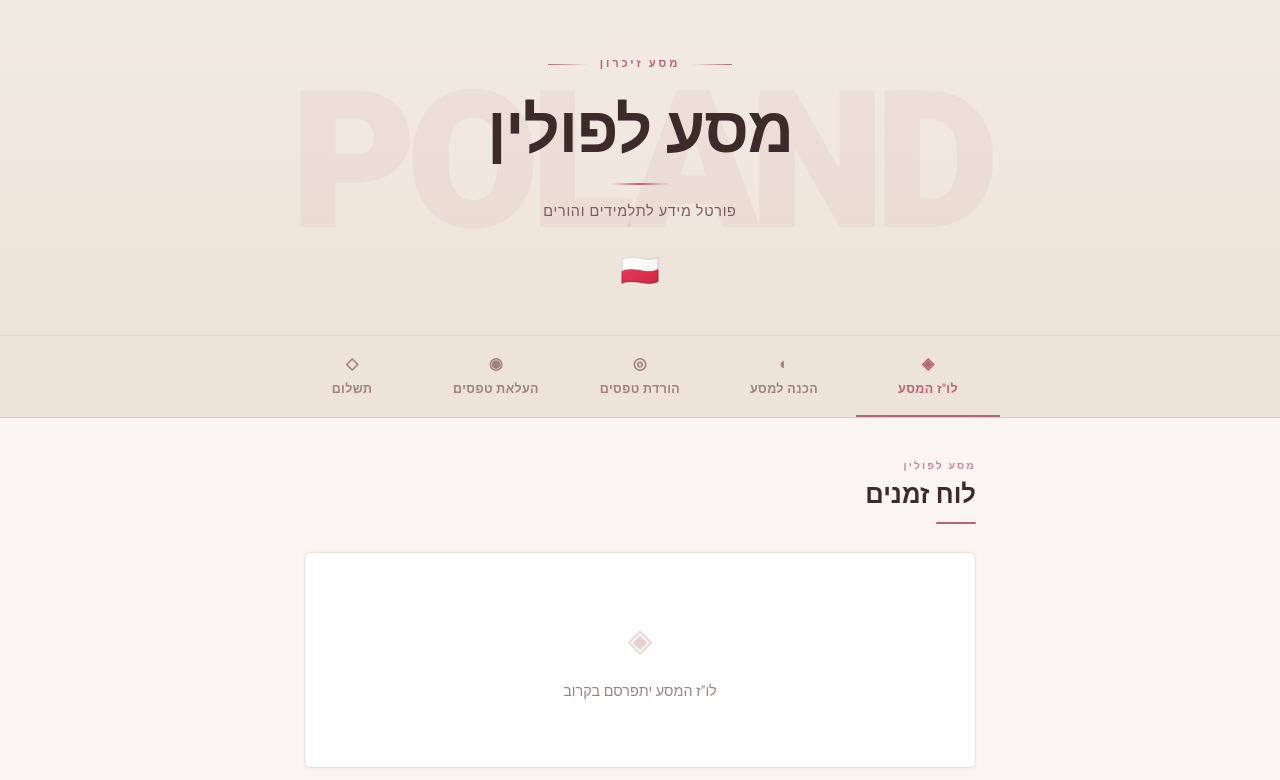
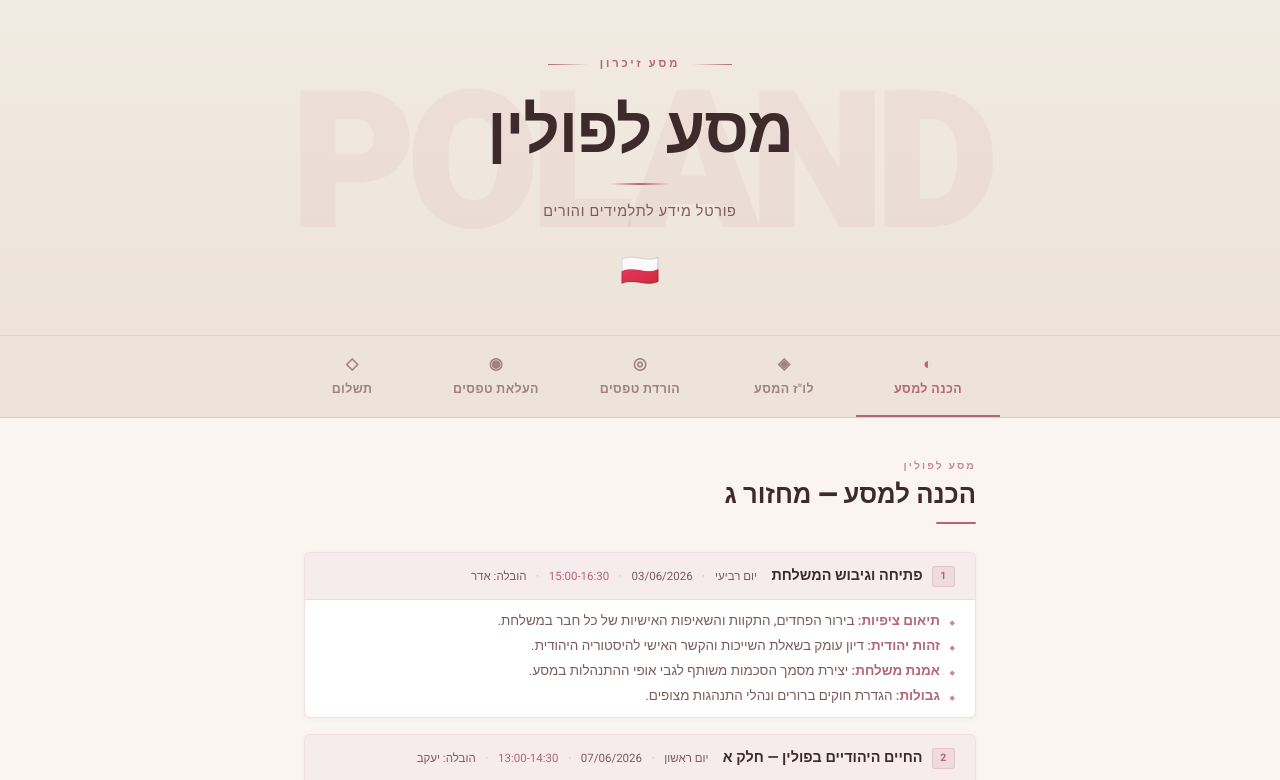
Before and after one commit to yaacovbod/poland, a Next.js app: page / in a window 1280 px wide. Shown: the top 780 px of the page. Built offline with nearby package versions, Linux system fonts and the light colour scheme.

Commit message:
Set prep tab as default and move it to rightmost position
Co-Authored-By: Claude Sonnet 4.6 <noreply@anthropic.com>

```diff
--- a/src/app/page.tsx
+++ b/src/app/page.tsx
@@ -253,7 +253,7 @@ const PREP: PrepBlock[] = [
 ]
 
 export default function Home() {
-  const [activeTab, setActiveTab] = useState<Tab>("schedule")
+  const [activeTab, setActiveTab] = useState<Tab>("prep")
   const [pdfs, setPdfs] = useState<PdfItem[]>([])
   // eslint-disable-next-line @typescript-eslint/no-unused-vars
   const [_schedule, _setSchedule] = useState<ScheduleDay[]>([])
@@ -290,8 +290,8 @@ export default function Home() {
   }
 
   const tabs: { id: Tab; label: string; icon: string }[] = [
+    { id: "prep", label: "הכנה למסע", icon: "◐" },
     { id: "schedule", label: 'לו"ז המסע', icon: "◈" },
-    { id: "prep", label: "הכנה למסע", icon: "◐" },
     { id: "download", label: "הורדת טפסים", icon: "◎" },
     { id: "upload", label: "העלאת טפסים", icon: "◉" },
     { id: "payment", label: "תשלום", icon: "◇" },
```
